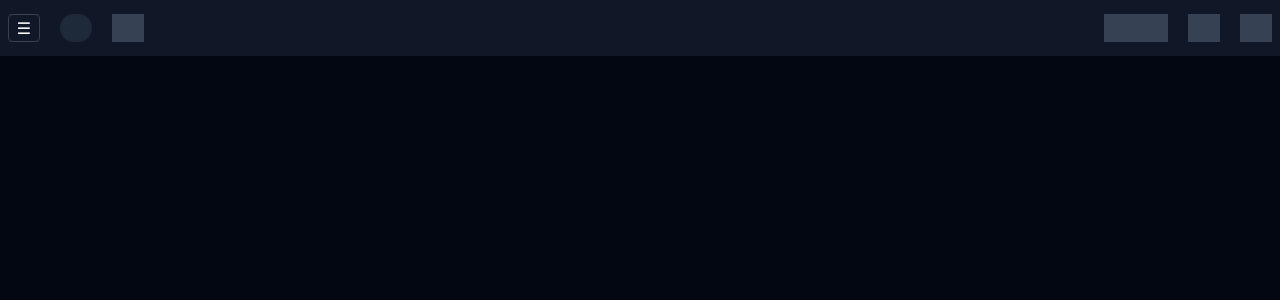
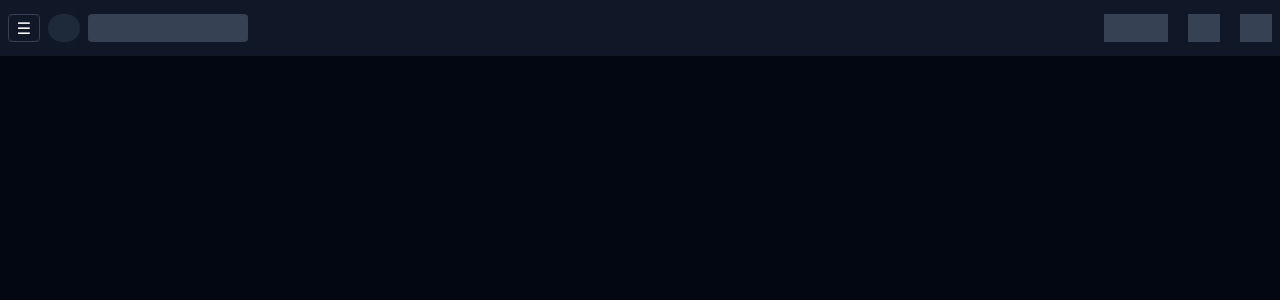
Before and after one commit to Luskahz/Ferramenta-Registro-Ocorrencias, a React (Vite) app: page / in a window 1280 px wide. Shown: the top 300 px of the page. Built offline with nearby package versions, Linux system fonts and the light colour scheme.

Commit message:
stilizando global header

```diff
--- a/src/components/GlobalHeader.jsx
+++ b/src/components/GlobalHeader.jsx
@@ -4,13 +4,13 @@ const GlobalHeader = ({ children }) => {
   return (
     <>
       <header className="absolute z-10 flex h-[var(--GlobalHeaderH)] w-full flex-row items-center justify-between bg-gray-900">
-        <div className="start-itens m-2 flex h-[50%] w-[40%] flex-row items-center gap-5 bg-gray-900">
+        <div className="start-itens m-2 flex h-[50%] w-[40%] flex-row items-center gap-[0.5rem] bg-gray-900">
           <button className="side-menu-button flex h-full w-[2rem] items-center justify-center text-white bg-gray-900 hover:bg-gray-800 rounded-sm cursor-pointer border-1 border-gray-700">&#9776;</button>
           <a className="logo-icon-button h-full w-[2rem] rounded-full bg-gray-800 hover:bg-gray-700"></a>
-          <div className="Breadcrumb h-full min-w-[2rem] bg-gray-700"></div>
+          <div className="Breadcrumb h-full min-w-[10rem] rounded-sm bg-gray-700"></div>
         </div>
         <div className="end-itens m-2 flex h-[50%] w-[50%] flex-row-reverse gap-5 bg-gray-900">
-          <div className="profile-menu-button h-full w-[2rem] bg-gray-700"></div>
+          <button className="profile-menu-button h-full w-[2rem] bg-gray-700"></button>
           <nav className="navbar h-full min-w-[2rem] bg-gray-700">{children}</nav>
           <div className="search-icon-button h-full w-[4rem] bg-gray-700"></div>
         </div>
```
